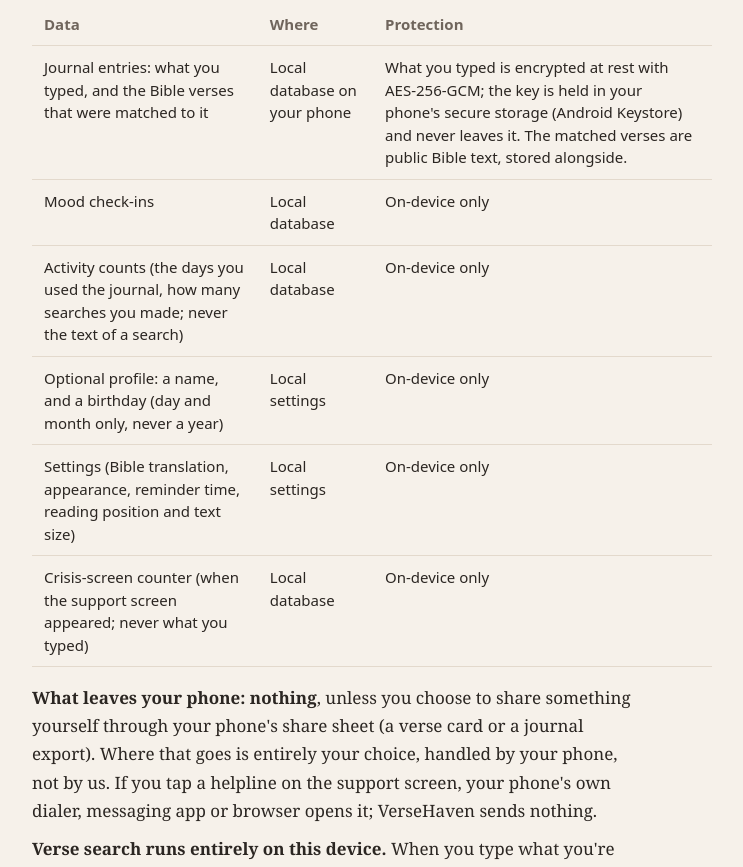
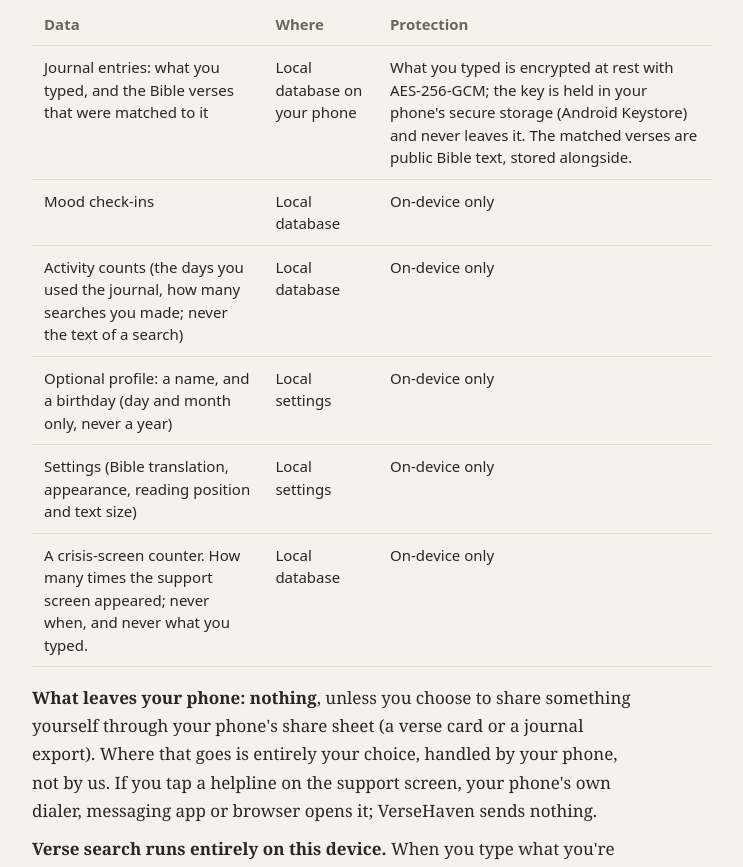
Before and after one commit to dridatah/versehaven-site, a plain HTML site: page index.html in a window 1280 px wide. Shown: the part 427-1294 px from the top of the page, without its empty margins (268-1011 px from the left). Drawn offline with Linux system fonts and the light colour scheme.

Commit message:
Policy: no reminder time in settings; crisis counter is a count only
Settings line drops 'reminder time' (the reminder is hidden in v1.0).
Crisis-screen counter: 'How many times the support screen appeared;
never when, and never what you typed.' From bible-llm 1611c73.

Co-Authored-By: Claude Opus 5.5 <noreply@anthropic.com>

```diff
--- a/index.html
+++ b/index.html
@@ -30,7 +30,7 @@ th { color:var(--soft); font-weight:600; }
 <p>Your words never leave your phone. VerseHaven has no servers, no<br>accounts, no analytics, and does not request internet access.</p>
 <h2>How the app works (anonymous, on-device)</h2>
 <p><strong>What the app stores, all of it on your device:</strong></p>
-<div class="t"><table><thead><tr><th>Data</th><th>Where</th><th>Protection</th></tr></thead><tbody><tr><td>Journal entries: what you typed, and the Bible verses that were matched to it</td><td>Local database on your phone</td><td>What you typed is encrypted at rest with AES-256-GCM; the key is held in your phone's secure storage (Android Keystore) and never leaves it. The matched verses are public Bible text, stored alongside.</td></tr><tr><td>Mood check-ins</td><td>Local database</td><td>On-device only</td></tr><tr><td>Activity counts (the days you used the journal, how many searches you made; never the text of a search)</td><td>Local database</td><td>On-device only</td></tr><tr><td>Optional profile: a name, and a birthday (day and month only, never a year)</td><td>Local settings</td><td>On-device only</td></tr><tr><td>Settings (Bible translation, appearance, reminder time, reading position and text size)</td><td>Local settings</td><td>On-device only</td></tr><tr><td>Crisis-screen counter (when the support screen appeared; never what you typed)</td><td>Local database</td><td>On-device only</td></tr></tbody></table></div>
+<div class="t"><table><thead><tr><th>Data</th><th>Where</th><th>Protection</th></tr></thead><tbody><tr><td>Journal entries: what you typed, and the Bible verses that were matched to it</td><td>Local database on your phone</td><td>What you typed is encrypted at rest with AES-256-GCM; the key is held in your phone's secure storage (Android Keystore) and never leaves it. The matched verses are public Bible text, stored alongside.</td></tr><tr><td>Mood check-ins</td><td>Local database</td><td>On-device only</td></tr><tr><td>Activity counts (the days you used the journal, how many searches you made; never the text of a search)</td><td>Local database</td><td>On-device only</td></tr><tr><td>Optional profile: a name, and a birthday (day and month only, never a year)</td><td>Local settings</td><td>On-device only</td></tr><tr><td>Settings (Bible translation, appearance, reading position and text size)</td><td>Local settings</td><td>On-device only</td></tr><tr><td>A crisis-screen counter. How many times the support screen appeared; never when, and never what you typed.</td><td>Local database</td><td>On-device only</td></tr></tbody></table></div>
 <p><strong>What leaves your phone: nothing</strong>, unless you choose to share something<br>yourself through your phone's share sheet (a verse card or a journal<br>export). Where that goes is entirely your choice, handled by your phone,<br>not by us. If you tap a helpline on the support screen, your phone's own<br>dialer, messaging app or browser opens it; VerseHaven sends nothing.</p>
 <p><strong>Verse search runs entirely on this device.</strong> When you type what you're<br>going through, the matching happens in an on-device model. If the crisis<br>support screen appears, that decision was made on your phone.</p>
 <p><strong>No backups to the cloud.</strong> Android backup and device-to-device transfer<br>are disabled for VerseHaven, so app data is never copied to Google<br>backups or moved to another phone.</p>
```
